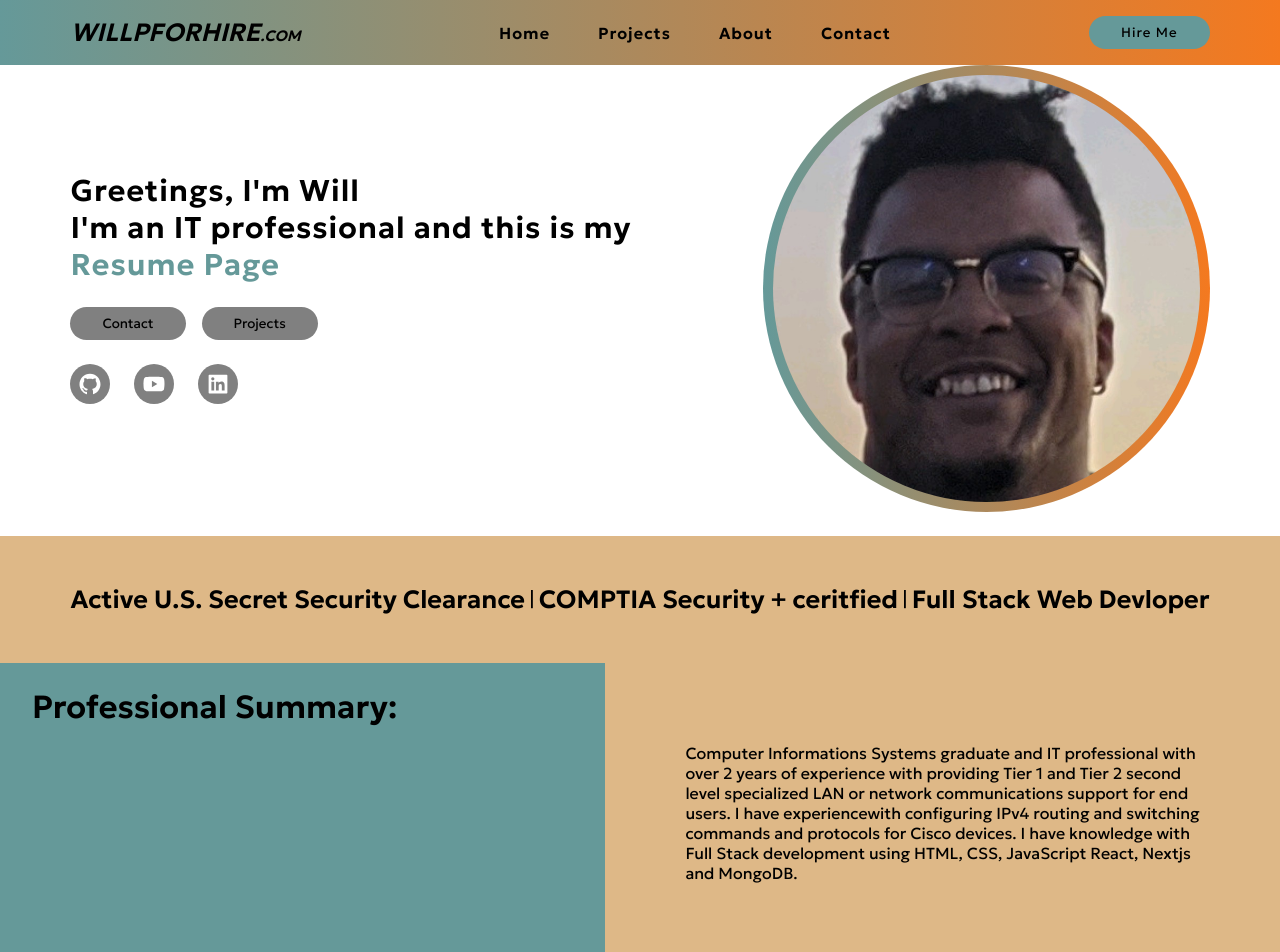
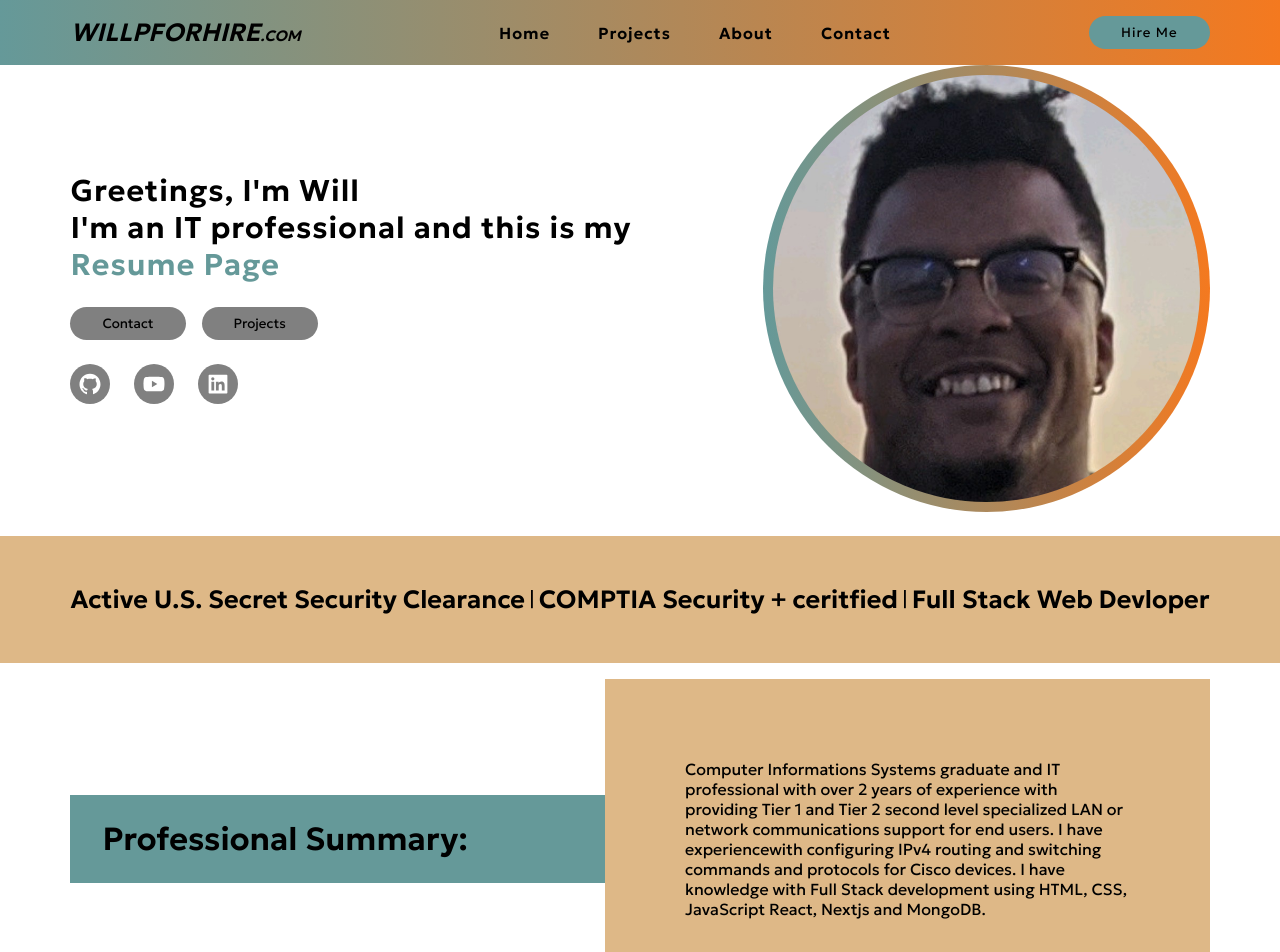
Before and after one commit to willgitgood/realportfolio, a Next.js app: page / in a window 1280 px wide. Shown: the top 952 px of the page. Built offline with nearby package versions, Linux system fonts and the light colour scheme.

Commit message:
Update Resume.css

```diff
--- a/app/components/Resume.css
+++ b/app/components/Resume.css
@@ -6,13 +6,15 @@
 }
 
 .resume-container {
-    display: flex;
-    width: 100%;
-    height: 100%;
-    margin: auto;
-    display: flex;
-    justify-content: space-around;
-    max-width: 1500px;
+ background-color: inherit;
+ color: black;
+ padding: 1rem 0;
+ width: 89%;
+ margin: auto;
+ display: flex;
+ align-items: center;
+ justify-content: space-between;
+ max-width: 1500px;
 }
 
 .title {
```
